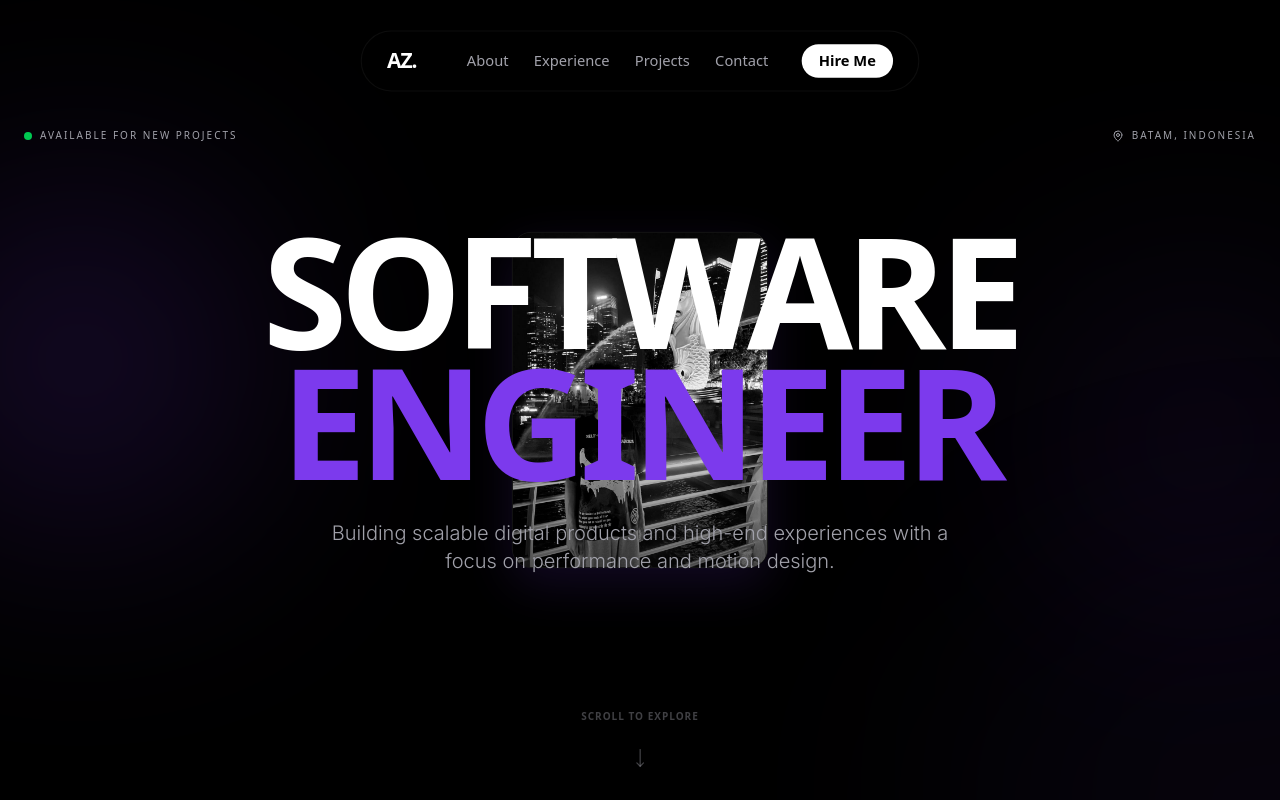
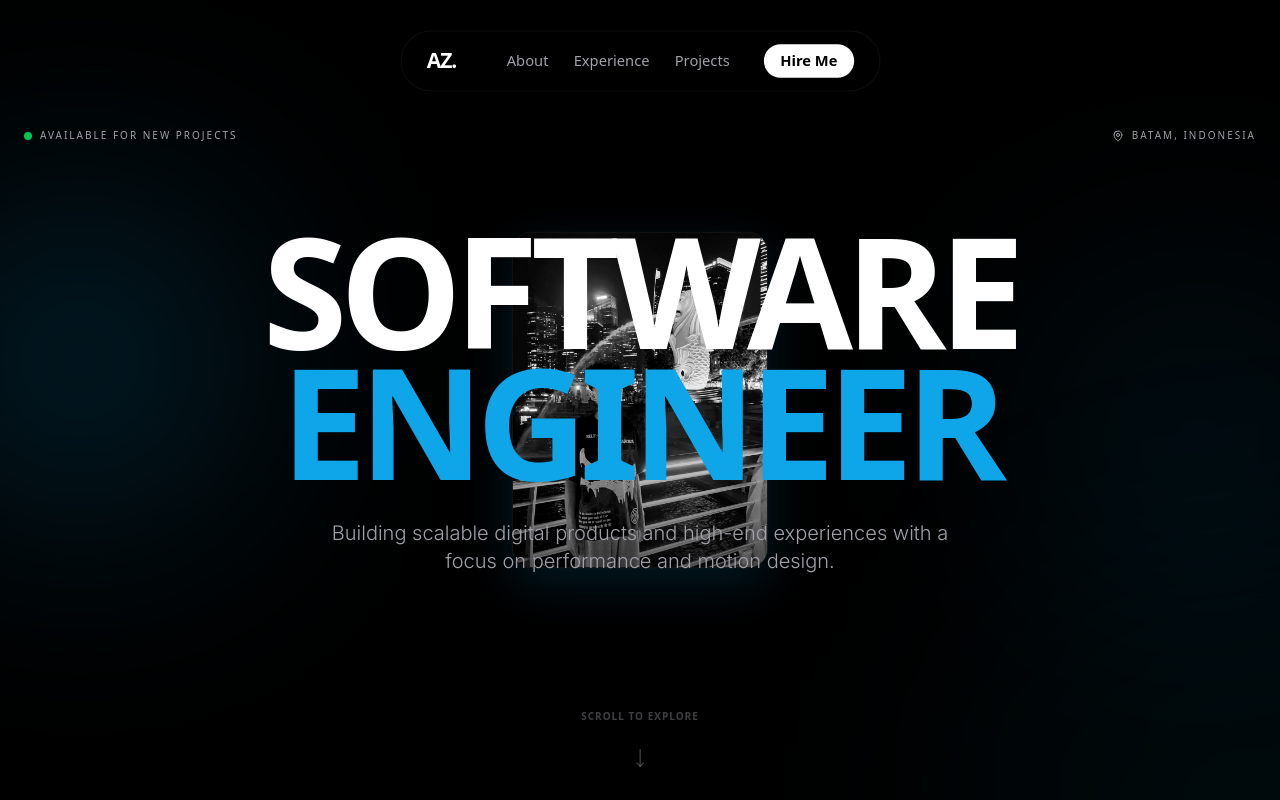
Before and after one commit to ZUHAIRR23/newest-portfolio, a Next.js app: page / in a window 1280 px wide. Shown: the top 800 px of the page. Built offline with nearby package versions, Linux system fonts and the light colour scheme.

Commit message:
color change

```diff
--- a/src/app/globals.css
+++ b/src/app/globals.css
@@ -5,7 +5,7 @@
   --color-foreground: #ffffff;
   --color-secondary: #a1a1aa;
   --color-muted: #52525b;
-  --color-accent: #7c3aed;
+  --color-accent: #0ea5e9;
 
   --font-geist: var(--font-geist-sans);
   --font-inter: var(--font-inter);
--- a/src/app/page.tsx
+++ b/src/app/page.tsx
@@ -4,7 +4,6 @@ import About from "@/components/About/About";
 import Experience from "@/components/Experience/Experience";
 import TechStack from "@/components/TechStack/TechStack";
 import Projects from "@/components/Projects/Projects";
-import Testimonials from "@/components/Testimonials/Testimonials";
 import Contact from "@/components/Contact/Contact";
 import SpinningCard from "@/components/SpinningCard/SpinningCard";
 
@@ -18,7 +17,6 @@ export default function Home() {
       <Experience />
       <TechStack />
       <Projects />
-      <Testimonials />
       <Contact />
     </main>
   );
--- a/src/components/About/About.tsx
+++ b/src/components/About/About.tsx
@@ -4,9 +4,11 @@ import { motion } from "framer-motion";
 import { portfolioData } from "@/data/portfolio";
 import { fadeUp } from "@/animations/presets";
 import { ArrowUpRight } from "lucide-react";
+import { useLenis } from "lenis/react";
 
 export default function About() {
     const { about } = portfolioData;
+    const lenis = useLenis();
 
     return (
         <section id="about" className="relative w-full py-32 md:py-40 px-6 bg-black flex justify-center overflow-visible">
@@ -67,6 +69,10 @@ export default function About() {
 
                         <a
                             href="#contact"
+                            onClick={(e) => {
+                                e.preventDefault();
+                                lenis?.scrollTo("#contact", { duration: 1.2 });
+                            }}
                             className="group flex items-center gap-2 text-white font-semibold text-base hover:text-accent transition-colors w-fit mt-4"
                         >
                             Get Started
--- a/src/components/Contact/Contact.tsx
+++ b/src/components/Contact/Contact.tsx
@@ -40,6 +40,8 @@ export default function Contact() {
                         <Magnetic key={i}>
                             <Link
                                 href={link.href}
+                                target={link.href.startsWith("http") ? "_blank" : undefined}
+                                rel={link.href.startsWith("http") ? "noopener noreferrer" : undefined}
                                 className="group flex items-center gap-3 px-8 py-4 rounded-full border border-white/10 bg-white/5 hover:bg-white hover:text-black transition-all duration-300"
                             >
                                 {link.icon}
--- a/src/components/Layout/Navbar.tsx
+++ b/src/components/Layout/Navbar.tsx
@@ -4,16 +4,24 @@ import { useState, useEffect } from "react";
 import { motion, AnimatePresence } from "framer-motion";
 import { cn } from "@/lib/utils";
 import Link from "next/link";
+import { useLenis } from "lenis/react";
 
 const navItems = [
     { name: "About", href: "#about" },
     { name: "Experience", href: "#experience" },
     { name: "Projects", href: "#projects" },
-    { name: "Contact", href: "#contact" },
 ];
 
 export default function Navbar() {
     const [scrolled, setScrolled] = useState(false);
+    const lenis = useLenis();
+
+    const handleScrollClick = (e: React.MouseEvent<HTMLAnchorElement>, href: string) => {
+        if (href.startsWith("#")) {
+            e.preventDefault();
+            lenis?.scrollTo(href, { duration: 1.2 });
+        }
+    };
 
     useEffect(() => {
         const handleScroll = () => {
@@ -47,6 +55,7 @@ export default function Navbar() {
                             <Link
                                 key={item.href}
                                 href={item.href}
+                                onClick={(e) => handleScrollClick(e, item.href)}
                                 className="text-sm font-medium text-secondary hover:text-white transition-colors"
                             >
                                 {item.name}
@@ -55,6 +64,7 @@ export default function Navbar() {
                     </div>
                     <Link
                         href="#contact"
+                        onClick={(e) => handleScrollClick(e, "#contact")}
                         className="bg-white text-black px-4 py-1.5 rounded-full text-sm font-semibold hover:bg-white/90 transition-colors"
                     >
                         Hire Me
--- a/src/components/Projects/Projects.tsx
+++ b/src/components/Projects/Projects.tsx
@@ -41,15 +41,15 @@ const projectMeta: Record<string, { category: "web" | "mobile"; glow: string; co
     },
     "BLM Koperasi": {
         category: "web",
-        glow: "rgba(99, 102, 241, 0.12)",
-        color: "from-indigo-500 to-purple-500",
-        hoverGlow: "hover:shadow-[0_0_35px_-5px_rgba(99,102,241,0.25)]",
+        glow: "rgba(14, 165, 233, 0.12)",
+        color: "from-blue-600 to-sky-400",
+        hoverGlow: "hover:shadow-[0_0_35px_-5px_rgba(14,165,233,0.25)]",
     },
     "Agustian Coach": {
         category: "web",
-        glow: "rgba(139, 92, 246, 0.12)",
-        color: "from-violet-500 to-fuchsia-500",
-        hoverGlow: "hover:shadow-[0_0_35px_-5px_rgba(139,92,246,0.25)]",
+        glow: "rgba(16, 185, 129, 0.12)",
+        color: "from-emerald-500 to-teal-500",
+        hoverGlow: "hover:shadow-[0_0_35px_-5px_rgba(16,185,129,0.25)]",
     },
     "Attendance App": {
         category: "mobile",
@@ -103,9 +103,9 @@ function ProjectCard({ project, i, progress, targetScale, range }: ProjectCardPr
 
     const meta = projectMeta[project.name] || {
         category: "web",
-        glow: "rgba(99, 102, 241, 0.12)",
-        color: "from-indigo-500 to-purple-500",
-        hoverGlow: "hover:shadow-[0_0_35px_-5px_rgba(99,102,241,0.25)]",
+        glow: "rgba(14, 165, 233, 0.12)",
+        color: "from-blue-600 to-sky-400",
+        hoverGlow: "hover:shadow-[0_0_35px_-5px_rgba(14,165,233,0.25)]",
     };
 
     const isMobile = meta.category === "mobile";
@@ -128,7 +128,7 @@ function ProjectCard({ project, i, progress, targetScale, range }: ProjectCardPr
     const scale = useTransform(progress, range, [1, isDesktop ? targetScale : 1]);
 
     return (
-        <div ref={containerRef} className="w-full md:h-screen md:sticky md:top-0 flex items-start justify-center pt-8 md:pt-[15vh]">
+        <div ref={containerRef} className="w-full md:h-[calc(100vh-128px)] md:sticky md:top-32 flex items-start justify-center pt-8 md:pt-4">
             <motion.div
                 ref={cardRef}
                 style={{
@@ -139,7 +139,7 @@ function ProjectCard({ project, i, progress, targetScale, range }: ProjectCardPr
                     "--mouse-y": `${coords.y}px`,
                 } as any}
                 onMouseMove={handleMouseMove}
-                className={`group relative overflow-hidden rounded-[2rem] border border-white/5 bg-neutral-950/80 backdrop-blur-md transition-all duration-300 ease-out hover:border-white/10 ${meta.hoverGlow} w-full md:h-[480px] flex flex-col md:flex-row justify-between gap-8 p-6 md:p-8 cursor-default`}
+                className={`group relative overflow-hidden rounded-[2rem] border border-white/10 bg-neutral-900/50 backdrop-blur-xl transition-all duration-300 ease-out hover:border-white/20 ${meta.hoverGlow} w-full md:h-[480px] flex flex-col md:flex-row justify-between gap-8 p-6 md:p-8 cursor-default`}
             >
                 {/* Custom Mouse Spotlight Background Glow */}
                 <div
@@ -158,7 +158,7 @@ function ProjectCard({ project, i, progress, targetScale, range }: ProjectCardPr
                         padding: "1px",
                     }}
                 >
-                    <div className="w-full h-full rounded-[31px] bg-neutral-950/90" />
+                    <div className="w-full h-full rounded-[31px] bg-neutral-900/90" />
                 </div>
 
                 {/* Left Column - Info Details */}
@@ -270,16 +270,16 @@ export default function Projects() {
     return (
         <section id="projects" className="relative w-full bg-black overflow-x-clip py-32">
             {/* Soft Ambient Background Light */}
-            <div className="absolute top-1/4 left-1/2 -translate-x-1/2 w-[550px] h-[550px] rounded-full bg-indigo-500/5 blur-[120px] pointer-events-none" />
+            <div className="absolute top-1/4 left-1/2 -translate-x-1/2 w-[550px] h-[550px] rounded-full bg-blue-500/5 blur-[120px] pointer-events-none" />
             <div className="absolute bottom-1/4 left-1/3 w-[455px] h-[455px] rounded-full bg-cyan-600/5 blur-[100px] pointer-events-none" />
 
             {/* Section Header */}
-            <div className="px-6 md:px-12 max-w-7xl mx-auto mb-16 flex flex-col md:flex-row md:items-end justify-between gap-8 relative z-30">
+            <div className="px-6 md:px-12 max-w-7xl mx-auto mb-12 flex flex-col md:flex-row md:items-end justify-between gap-8 relative z-30">
                 <div>
                     <span className="text-[10px] uppercase tracking-[0.2em] font-bold text-accent px-3.5 py-1.5 bg-accent/10 w-fit rounded-full mb-5 inline-block">
                         04 / PROJECTS
                     </span>
-                    <h2 className="text-4xl md:text-7xl font-black tracking-tighter italic uppercase text-white">
+                    <h2 className="text-4xl md:text-5xl font-black tracking-tighter text-white">
                         Featured Work
                     </h2>
                     <p className="text-neutral-400 max-w-xl text-base md:text-lg mt-4 leading-relaxed">
@@ -289,7 +289,7 @@ export default function Projects() {
             </div>
 
             {/* Premium Category Filter Bar */}
-            <div className="flex flex-wrap items-center justify-center gap-3 px-6 mb-16 relative z-30">
+            <div className="sticky top-20 flex flex-wrap items-center justify-center gap-3 px-6 mb-8 z-40">
                 <div className="flex bg-neutral-900/30 p-1.5 rounded-full border border-white/5 backdrop-blur-md shadow-2xl relative">
                     {categories.map((cat) => {
                         const Icon = cat.icon;
--- a/src/components/SpinningCard/SpinningCard.tsx
+++ b/src/components/SpinningCard/SpinningCard.tsx
@@ -55,7 +55,7 @@ export default function SpinningCard() {
                         >
                             {/* Front Face — Greyscale */}
                             <div
-                                className="absolute inset-0 w-full h-full rounded-2xl overflow-hidden border border-white/10 shadow-[0_20px_60px_rgba(124,58,237,0.15)]"
+                                className="absolute inset-0 w-full h-full rounded-2xl overflow-hidden border border-white/10 shadow-[0_20px_60px_rgba(14,165,233,0.15)]"
                                 style={{ backfaceVisibility: "hidden" }}
                             >
                                 <Image
@@ -70,7 +70,7 @@ export default function SpinningCard() {
 
                             {/* Back Face — Colored */}
                             <div
-                                className="absolute inset-0 w-full h-full rounded-2xl overflow-hidden border border-accent/30 shadow-[0_20px_60px_rgba(124,58,237,0.25)]"
+                                className="absolute inset-0 w-full h-full rounded-2xl overflow-hidden border border-accent/30 shadow-[0_20px_60px_rgba(14,165,233,0.25)]"
                                 style={{
                                     backfaceVisibility: "hidden",
                                     transform: "rotateY(180deg)",
```
